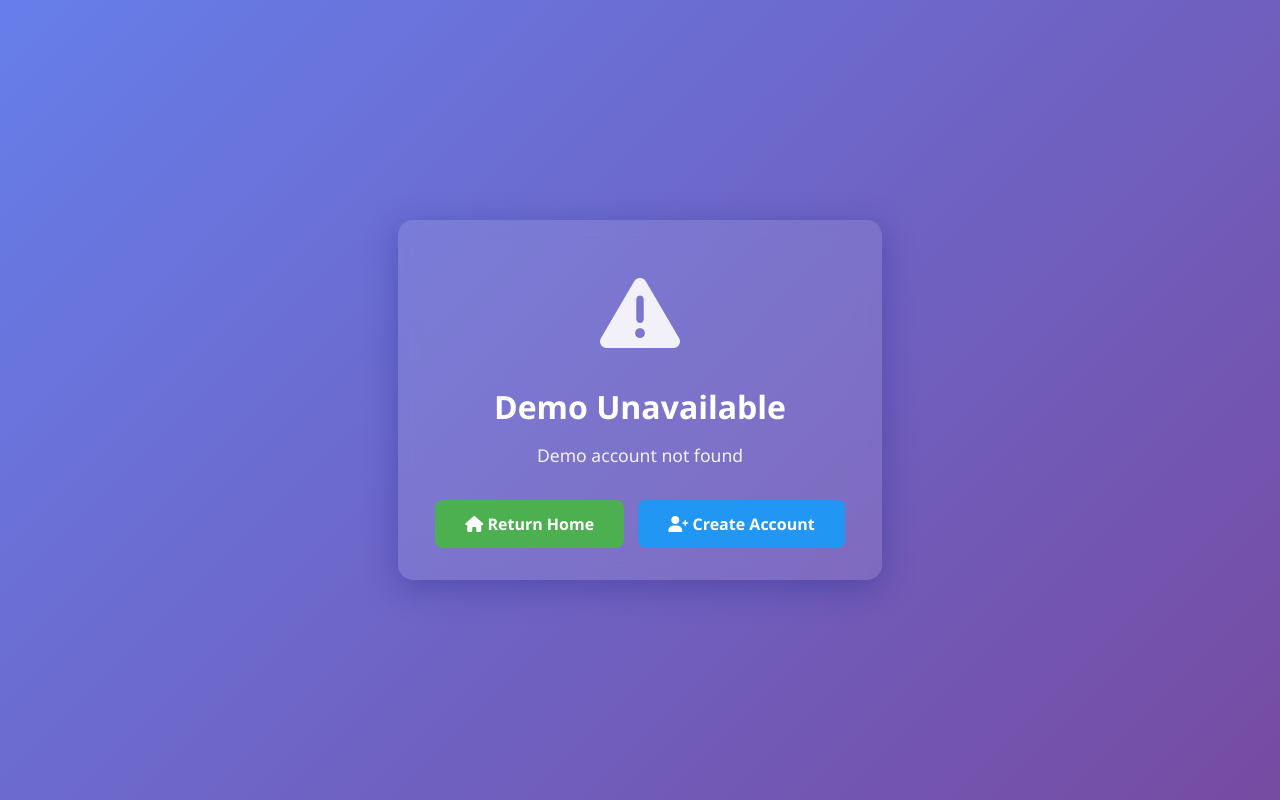
After one commit to israelpimentel287/trophy-tracker, a Flask app: page /demo in a window 1280 px wide. The commit adds this page. Run offline with Flask 3, Linux system fonts and the light colour scheme; some libraries are stand-ins or nearby versions.

Commit message:
Add demo page

```diff
--- a/app/blueprints/main.py
+++ b/app/blueprints/main.py
@@ -98,3 +98,79 @@ def get_stats():
         })
     except Exception as e:
         return jsonify({'error': str(e)}), 500
+
+@main_bp.route('/demo')
+def demo():
+    """Public demo page showing sample trophy data without login."""
+    from app.models import User
+
+    demo_user = User.query.filter_by(username='voltisreal').first()
+
+    if not demo_user:
+        return render_template('demo_unavailable.html',
+                            title='Demo Unavailable',
+                            message='Demo account not found')
+
+    try:
+        trophy_counts = demo_user.get_trophy_counts()
+
+        total_trophies = sum(trophy_counts.values())
+        total_games = Game.query.filter_by(user_id=demo_user.id).count()
+
+        games_with_trophies = db.session.query(Achievement.game_id).filter(
+            Achievement.user_id == demo_user.id,
+            Achievement.unlocked == True
+        ).distinct().count()
+
+        avg_completion = 0
+        if total_games > 0:
+            game_completions = db.session.query(
+                Achievement.game_id,
+                func.count(Achievement.id).label('total'),
+                func.sum(func.cast(Achievement.unlocked, db.Integer)).label('unlocked')
+            ).filter(
+                Achievement.user_id == demo_user.id
+            ).group_by(Achievement.game_id).all()
+
+            if game_completions:
+                completion_rates = []
+                for comp in game_completions:
+                    if comp.total > 0:
+                        unlocked_count = int(comp.unlocked) if comp.unlocked else 0
+                        rate = (unlocked_count / comp.total * 100)
+                        completion_rates.append(rate)
+
+                avg_completion = sum(completion_rates) / len(completion_rates) if completion_rates else 0
+
+        trophy_level = demo_user.get_trophy_level()
+
+        recent_achievements = Achievement.query.filter_by(
+            user_id=demo_user.id,
+            unlocked=True
+        ).order_by(Achievement.unlock_time.desc()).limit(10).all()
+
+        sample_games = Game.query.filter_by(user_id=demo_user.id).limit(6).all()
+
+        return render_template(
+            'demo.html',
+            title='Demo - Trophy Tracker',
+            demo_user=demo_user,
+            trophy_counts=trophy_counts,
+            total_trophies=total_trophies,
+            total_games=total_games,
+            games_with_trophies=games_with_trophies,
+            avg_completion=round(avg_completion, 1),
+            trophy_level=trophy_level,
+            recent_achievements=recent_achievements,
+            sample_games=sample_games,
+            is_demo=True
+        )
+
+    except Exception as e:
+        print(f"Error loading demo: {e}")
+        import traceback
+        traceback.print_exc()
+
+        return render_template('demo_unavailable.html',
+                            title='Demo Unavailable',
+                            message='Error loading demo data')
--- /dev/null
+++ b/app/templates/demo_unavailable.html
@@ -0,0 +1,89 @@
+<!DOCTYPE html>
+<html lang="en">
+<head>
+    <meta charset="UTF-8">
+    <meta name="viewport" content="width=device-width, initial-scale=1.0">
+    <title>{{ title }} | Trophy Tracker</title>
+    <link href="https://cdn.jsdelivr.net/npm/bootstrap@5.1.3/dist/css/bootstrap.min.css" rel="stylesheet">
+    <link href="https://cdnjs.cloudflare.com/ajax/libs/font-awesome/6.0.0/css/all.min.css" rel="stylesheet">
+    <style>
+        body {
+            font-family: 'Segoe UI', Tahoma, Geneva, Verdana, sans-serif;
+            background: linear-gradient(135deg, #667eea 0%, #764ba2 100%);
+            color: white;
+            margin: 0;
+            padding: 0;
+            min-height: 100vh;
+            display: flex;
+            align-items: center;
+            justify-content: center;
+        }
+        .error-container {
+            text-align: center;
+            max-width: 600px;
+            padding: 2rem;
+            background: rgba(255, 255, 255, 0.1);
+            backdrop-filter: blur(10px);
+            border-radius: 15px;
+            box-shadow: 0 8px 32px 0 rgba(31, 38, 135, 0.37);
+        }
+        .error-icon {
+            font-size: 5rem;
+            margin-bottom: 1rem;
+            opacity: 0.9;
+        }
+        .error-title {
+            font-size: 2rem;
+            font-weight: bold;
+            margin-bottom: 1rem;
+        }
+        .error-message {
+            font-size: 1.1rem;
+            margin-bottom: 2rem;
+            opacity: 0.9;
+        }
+        .btn-home {
+            display: inline-block;
+            padding: 12px 30px;
+            background: #4CAF50;
+            color: white;
+            text-decoration: none;
+            border-radius: 8px;
+            transition: all 0.3s;
+            font-weight: 600;
+            margin: 0 5px;
+        }
+        .btn-home:hover {
+            background: #45a049;
+            transform: translateY(-2px);
+            box-shadow: 0 4px 12px rgba(76, 175, 80, 0.4);
+        }
+        .btn-secondary {
+            background: #2196F3;
+        }
+        .btn-secondary:hover {
+            background: #1976D2;
+            box-shadow: 0 4px 12px rgba(33, 150, 243, 0.4);
+        }
+    </style>
+</head>
+<body>
+    <div class="error-container">
+        <div class="error-icon">
+            <i class="fas fa-exclamation-triangle"></i>
+        </div>
+        <h1 class="error-title">Demo Unavailable</h1>
+        <p class="error-message">
+            {{ message }}
+        </p>
+        <div>
+            <a href="/" class="btn-home">
+                <i class="fas fa-home"></i> Return Home
+            </a>
+            <a href="{{ url_for('auth.register') }}" class="btn-home btn-secondary">
+                <i class="fas fa-user-plus"></i> Create Account
+            </a>
+        </div>
+    </div>
+</body>
+</html>
```
Also changed, not shown: app/templates/demo.html (added, +203 -0 lines), app/templates/login.html (+8 -0 lines).
